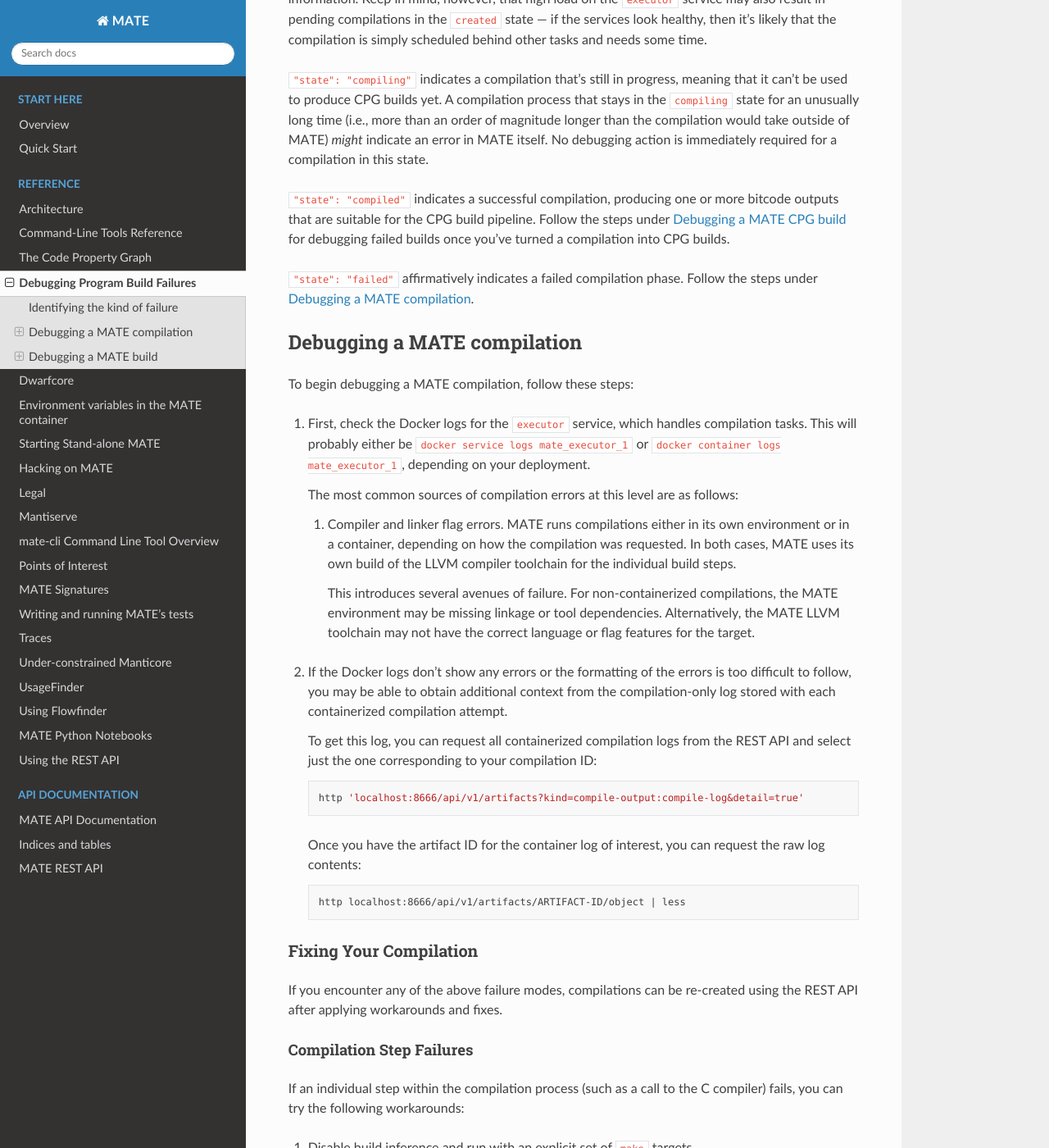
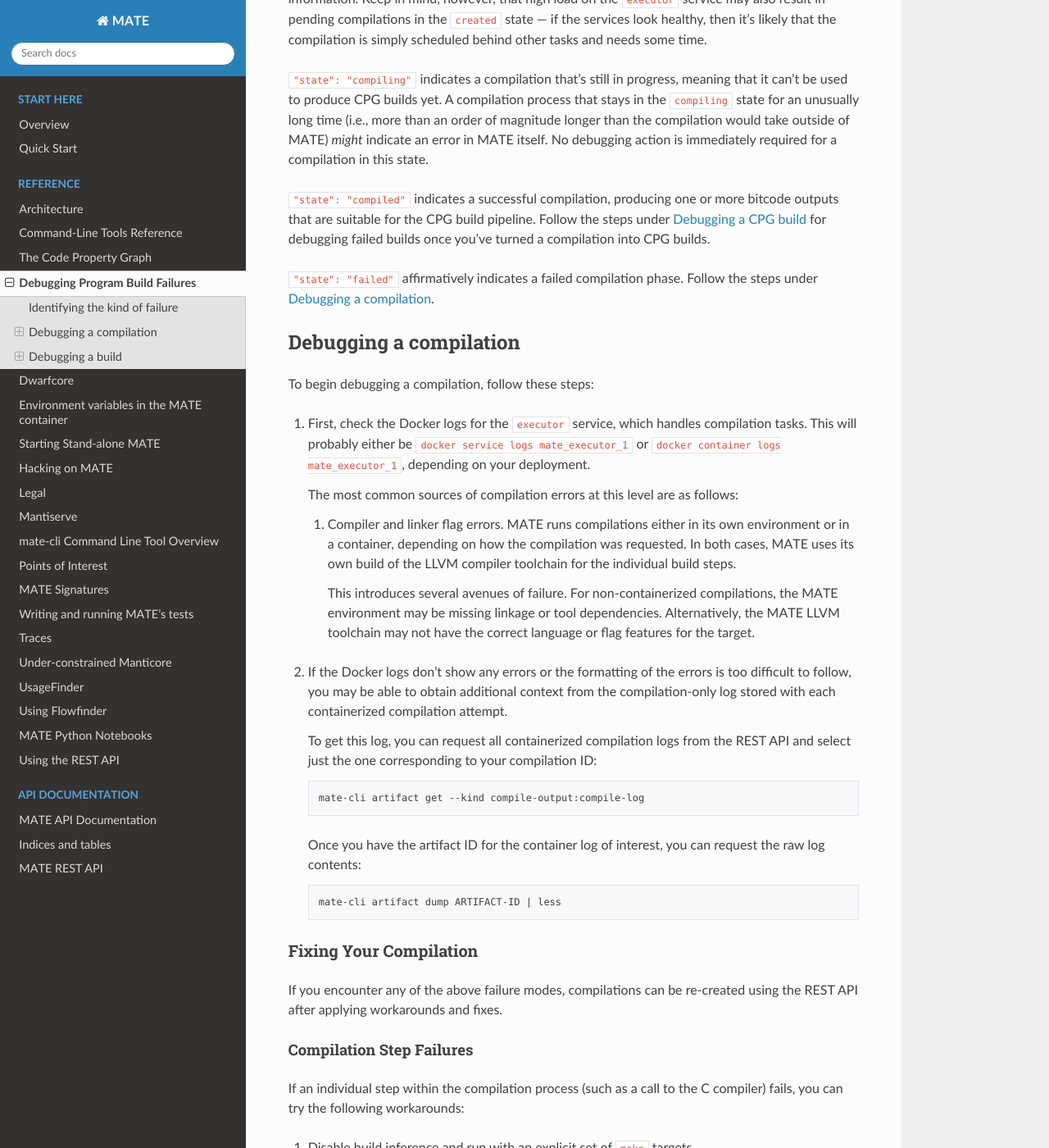
Before and after one commit to GaloisInc/MATE, a Sphinx documentation site: the page built from doc/debugging-builds.rst, in a window 1280 px wide and 1400 px high, scrolled down 1359 px. Shown: the whole window at 82% size. Built offline with Sphinx 7.4.7 and the Read the Docs theme 2.0.0, drawn with Linux system fonts in a browser that asks for light colours; pages that are not in the unit, such as notebooks, are missing from menus; some of the changed text lies outside the part shown.

Commit message:
doc: Revise debugging-builds.rst

```diff
--- a/doc/debugging-builds.rst
+++ b/doc/debugging-builds.rst
@@ -3,7 +3,7 @@
 ################################
 
 This page describes how to debug issues related to compiling programs and
-building the associated Code Property Graph (CPG).
+building the associated :doc:`Code Property Graph (CPG) <cpg>`.
 
 When turning a program into a CPG, MATE goes through two primary phases: it
 first *compiles* the program into LLVM bitcode, and then it *builds* one or
@@ -26,7 +26,7 @@
 
 .. code-block:: bash
 
-   $ http localhost:8666/api/v1/compilations/YOUR-COMPILATION-ID
+   $ mate-cli compile get YOUR-COMPILATION-ID
 
 This will return a JSON blob with metadata about the compilation, including
 a ``state`` field that indicates the compilation's status:
@@ -83,20 +83,20 @@
 
 ``"state": "compiled"`` indicates a successful compilation, producing one
 or more bitcode outputs that are suitable for the CPG build pipeline.
-Follow the steps under :ref:`Debugging a MATE CPG build <debugging-mate-build>`
+Follow the steps under :ref:`Debugging a CPG build <debugging-build>`
 for debugging failed builds once you've turned a compilation into CPG builds.
 
 ``"state": "failed"`` affirmatively indicates a failed compilation phase. Follow
 the steps under
-:ref:`Debugging a MATE compilation <debugging-mate-compilation>`.
+:ref:`Debugging a compilation <debugging-compilation>`.
 
-.. _debugging-mate-compilation:
+.. _debugging-compilation:
 
-****************************
-Debugging a MATE compilation
-****************************
+***********************
+Debugging a compilation
+***********************
 
-To begin debugging a MATE compilation, follow these steps:
+To begin debugging a compilation, follow these steps:
 
 #. First, check the Docker logs for the ``executor`` service, which handles
    compilation tasks. This will probably either be
@@ -125,15 +125,14 @@
 
    .. code-block:: bash
 
-      http 'localhost:8666/api/v1/artifacts?kind=compile-output:compile-log&detail=true'
+       mate-cli artifact get --kind compile-output:compile-log
 
    Once you have the artifact ID for the container log of interest, you can
    request the raw log contents:
 
    .. code-block:: bash
 
-      http localhost:8666/api/v1/artifacts/ARTIFACT-ID/object | less
-
+      mate-cli artifact dump ARTIFACT-ID | less
 
 .. _compilations-what-to-do:
 
@@ -178,14 +177,14 @@
 
 #. Attempt a combination of the above.
 
-.. _debugging-mate-build:
+.. _debugging-build:
 
-**********************
-Debugging a MATE build
-**********************
+*****************
+Debugging a build
+*****************
 
-To debug a MATE build, we can start by retrieving the build's status from
-MATE's REST API:
+To debug a build, we can start by retrieving the build's status from the REST
+API:
 
 .. code-block:: bash
 
--- a/doc/overview.rst
+++ b/doc/overview.rst
@@ -167,7 +167,7 @@
 abstractions relevant to program analysis, for example, control- and data-flow
 path queries.
 
-See :ref:`query-desc` for more information.
+See :ref:`CPG Query API <query-desc>` for more information.
 
 REST API and CLI
 ================
```
